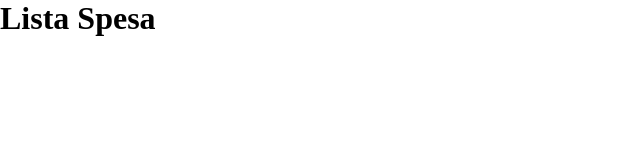
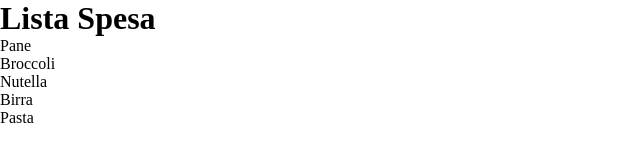
Before and after one commit to RaimondoCosma/js-lista-spesa, a plain HTML site: page index.html in a window 1280 px wide. Shown: the whole page, without its empty margins (0-640 px from the left). Drawn offline with Linux system fonts and the light colour scheme.

Commit message:
Crea ciclo while funzionante

```diff
--- a/js/my-script.js
+++ b/js/my-script.js
@@ -7,3 +7,12 @@ let shoppingList = ['Pane', 'Broccoli', 'Nutella', 'Birra', 'Pasta'];
 
 // 2. Dichiaro una variabile collegata all'id dell'ul del mio DOM
 const listContainer = document.querySelector('#list');
+
+// 3. Formulo il ciclo while
+let i = 0;
+while ( i < shoppingList.length) {
+    let item = document.createElement('li');
+    item.innerHTML += shoppingList[i];
+    listContainer.append(item);
+    i++;
+}
```
Also changed, not shown: index.html (+0 -1 lines).
